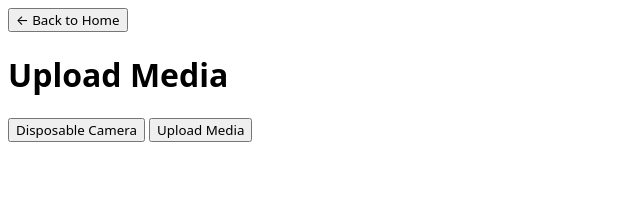
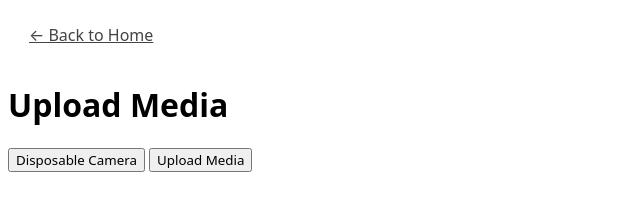
Before and after one commit to anadhima/event-uploader, a website: page public/upload.html in a window 1280 px wide. Shown: the whole page, without its empty margins (0-640 px from the left). Drawn offline with Linux system fonts and the light colour scheme.

Commit message:
Add back button styles
Add styles for back button with hover effect

```diff
--- a/public/styles.css
+++ b/public/styles.css
@@ -1,6 +1,19 @@
 * {
   box-sizing: border-box;
   font-family: system-ui, -apple-system, BlinkMacSystemFont, 'Segoe UI', sans-serif;
+}
+.back-btn {
+  background: none;
+  border: none;
+  color: #444;
+  font-size: 16px;
+  margin: 15px;
+  cursor: pointer;
+  text-decoration: underline;
+}
+
+.back-btn:hover {
+  color: #000;
 }
 
 body.hero {
```
